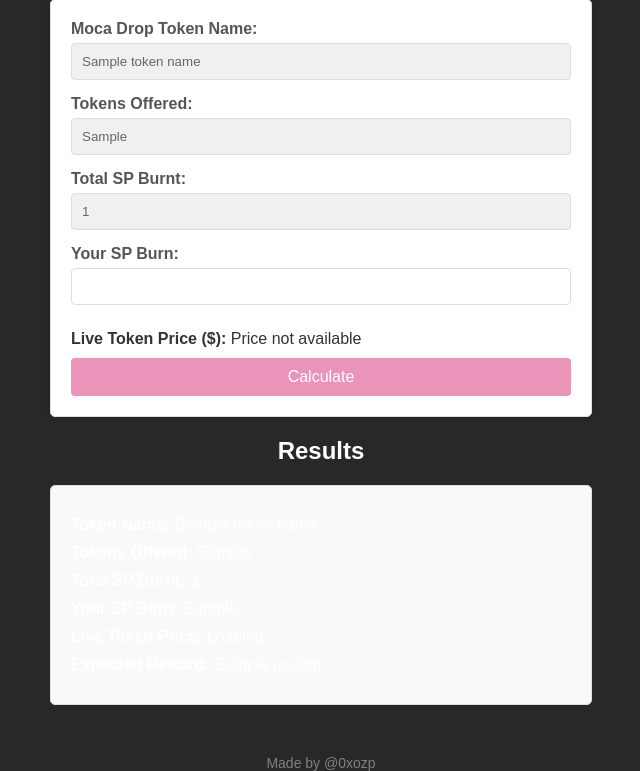
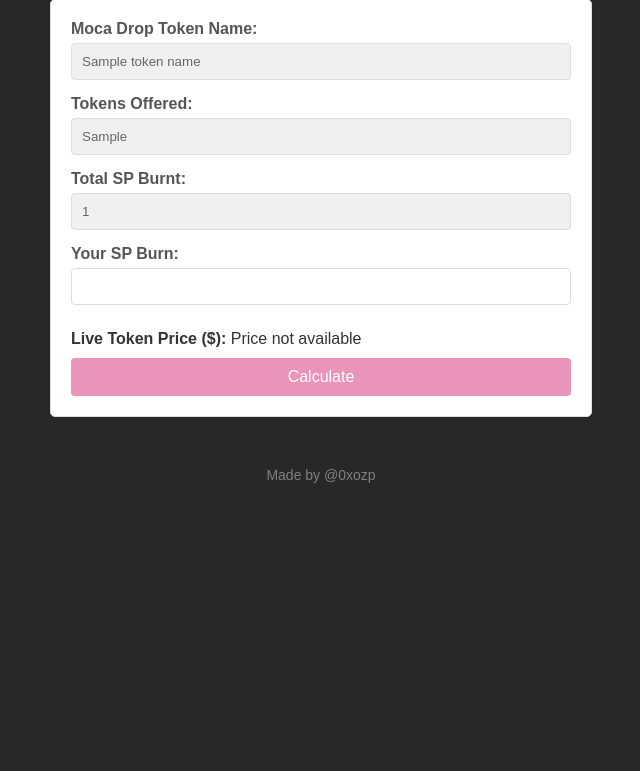
Before and after one commit to ozp3/Mocadrop-Calculator, a Flask app: template templates/index.html in a window 1280 px wide. Shown: the part 117-888 px from the top of the page, without its empty margins (319-959 px from the left). After the commit the page ends 600 px from the top, so only its background shows below. Run offline with Flask 3, Linux system fonts and the light colour scheme; the template is opened without the code that fills it: most values are stand-ins (such as "Sample title", 1, 10 or a date in 2020).

Commit message:
Add files via upload

```diff
--- a/app.py
+++ b/app.py
@@ -12,7 +12,8 @@ COINGECKO_API_URL = "https://api.coingecko.com/api/v3/simple/price"
 MOCA_TOKEN_NAME = "KIP PROTOCOL"
 TOKENS_OFFERED = "50,000,000"
 
-current_token_price = None
+current_token_price = {"price": "N/A", "last_updated": None}  # Önceki değeri saklamak için sözlük kullanıyoruz
+price_lock = threading.Lock()  # Eşzamanlı erişim için kilit
 
 # Function to fetch data from Mocaverse API
 def get_pool_data():
@@ -45,10 +46,14 @@ def fetch_token_price():
             response = requests.get(COINGECKO_API_URL, params={"ids": "kip", "vs_currencies": "usd"})
             response.raise_for_status()
             data = response.json()
-            current_token_price = data.get("kip", {}).get("usd", "N/A")
+            with price_lock:
+                current_token_price["price"] = data.get("kip", {}).get("usd", "N/A")
+                current_token_price["last_updated"] = datetime.utcnow().strftime("%Y-%m-%d %H:%M:%S UTC")
         except Exception as e:
             print(f"Error fetching token price: {e}")
-            current_token_price = "N/A"
+            with price_lock:
+                current_token_price["price"] = "N/A"
+                current_token_price["last_updated"] = None
         time.sleep(30)
 
 # Start a background thread to update the token price
@@ -69,10 +74,9 @@ def index():
         )
 
     if request.method == "POST":
-        custom_price = request.form.get("custom_price") or current_token_price
         your_sp_burn = request.form.get("your_sp_burn")
 
-        if not custom_price or not your_sp_burn:
+        if not your_sp_burn:
             return render_template(
                 "index.html",
                 error="All fields are required.",
@@ -80,11 +84,17 @@ def index():
                 tokens_offered=TOKENS_OFFERED,
                 total_sp_burnt=f"{total_sp_burnt:,.0f}",
                 registration_end_date=registration_end_date,
+                live_price=current_token_price["price"],
+                last_updated=current_token_price["last_updated"],
             )
 
         try:
-            custom_price = float(custom_price)
             your_sp_burn = int(your_sp_burn)
+            token_price = float(current_token_price["price"])
+            tokens_offered_int = int(TOKENS_OFFERED.replace(",", ""))
+
+            reward = your_sp_burn * (tokens_offered_int / total_sp_burnt) * token_price
+            tokens_received = your_sp_burn * (tokens_offered_int / total_sp_burnt)
         except ValueError:
             return render_template(
                 "index.html",
@@ -93,13 +103,9 @@ def index():
                 tokens_offered=TOKENS_OFFERED,
                 total_sp_burnt=f"{total_sp_burnt:,.0f}",
                 registration_end_date=registration_end_date,
+                live_price=current_token_price["price"],
+                last_updated=current_token_price["last_updated"],
             )
-
-        custom_price_decimals = len(str(custom_price).split(".")[1]) if "." in str(custom_price) else 0
-
-        try:
-            reward = your_sp_burn * (int(TOKENS_OFFERED.replace(",", "")) / total_sp_burnt) * custom_price
-            tokens_received = your_sp_burn * (int(TOKENS_OFFERED.replace(",", "")) / total_sp_burnt)
         except ZeroDivisionError:
             return render_template(
                 "index.html",
@@ -108,6 +114,8 @@ def index():
                 tokens_offered=TOKENS_OFFERED,
                 total_sp_burnt=f"{total_sp_burnt:,.0f}",
                 registration_end_date=registration_end_date,
+                live_price=current_token_price["price"],
+                last_updated=current_token_price["last_updated"],
             )
 
         return redirect(
@@ -116,9 +124,9 @@ def index():
                 token_name=MOCA_TOKEN_NAME,
                 tokens_offered=TOKENS_OFFERED,
                 total_sp_burnt=f"{total_sp_burnt:,.0f}",
-                token_price=f"{custom_price:.{custom_price_decimals}f}$",
+                token_price=f"{token_price:.6f}",
                 your_sp_burn=f"{your_sp_burn:,}",
-                reward=f"{reward:.2f}$",
+                reward=f"{reward:.2f}",
                 tokens_received=f"{tokens_received:,.2f}",
             )
         )
@@ -129,11 +137,14 @@ def index():
         tokens_offered=TOKENS_OFFERED,
         total_sp_burnt=f"{total_sp_burnt:,.0f}",
         registration_end_date=registration_end_date,
+        live_price=current_token_price["price"],
+        last_updated=current_token_price["last_updated"],
     )
 
 @app.route("/get_price")
 def get_price():
-    return jsonify({"price": current_token_price})
+    with price_lock:
+        return jsonify(current_token_price)
 
 @app.route("/result")
 def result():
--- a/templates/index.html
+++ b/templates/index.html
@@ -97,6 +97,7 @@
     <script>
       async function updateTokenPrice() {
         const priceElement = document.getElementById("live_price");
+        const timestampElement = document.getElementById("last_updated");
         try {
           const response = await fetch("/get_price");
           if (!response.ok) {
@@ -105,19 +106,21 @@
           const data = await response.json();
           if (data.price && data.price !== "N/A") {
             priceElement.textContent = `$${data.price}`;
+            timestampElement.textContent = `Last updated: ${data.last_updated}`;
           } else {
             priceElement.textContent = "Price not available";
+            timestampElement.textContent = "";
           }
         } catch (error) {
           console.error("Error fetching token price:", error);
           priceElement.textContent = "Error fetching price";
+          timestampElement.textContent = "";
         }
       }
 
-      // İlk yüklemede fiyatı güncelle ve her 30 saniyede bir güncelle
       document.addEventListener("DOMContentLoaded", () => {
         updateTokenPrice();
-        setInterval(updateTokenPrice, 100);
+        setInterval(updateTokenPrice, 30000);
       });
     </script>
   </head>
@@ -126,7 +129,7 @@
     <p style="text-align: center; color: #e994b8; font-weight: bold">
       Registration Ends: {{ registration_end_date }}
     </p>
-    <form method="post">
+    <form method="post" action="{{ url_for('index') }}">
       <label for="token_name">Moca Drop Token Name:</label>
       <input
         type="text"
@@ -166,34 +169,16 @@
         <strong>Live Token Price ($):</strong>
         <span id="live_price">Loading...</span>
       </p>
+      <p
+        id="last_updated"
+        style="font-size: 12px; color: gray; text-align: center"
+      ></p>
 
       <button type="submit">Calculate</button>
     </form>
 
     {% if error %}
     <p class="error">{{ error }}</p>
-    {% endif %} {% if token_price %}
-    <h2>Results</h2>
-    <div
-      style="
-        max-width: 500px;
-        margin: 20px auto;
-        padding: 20px;
-        background-color: #f9f9f9;
-        border: 1px solid #ddd;
-        border-radius: 5px;
-      "
-    >
-      <p><strong>Token Name:</strong> {{ token_name }}</p>
-      <p><strong>Tokens Offered:</strong> {{ tokens_offered }}</p>
-      <p><strong>Total SP Burnt:</strong> {{ total_sp_burnt }}</p>
-      <p><strong>Your SP Burn:</strong> {{ your_sp_burn }}</p>
-      <p>
-        <strong>Live Token Price:</strong>
-        <span id="live_price">Loading...</span>
-      </p>
-      <p><strong>Expected Reward:</strong> {{ reward }}</p>
-    </div>
     {% endif %}
 
     <footer>
```
